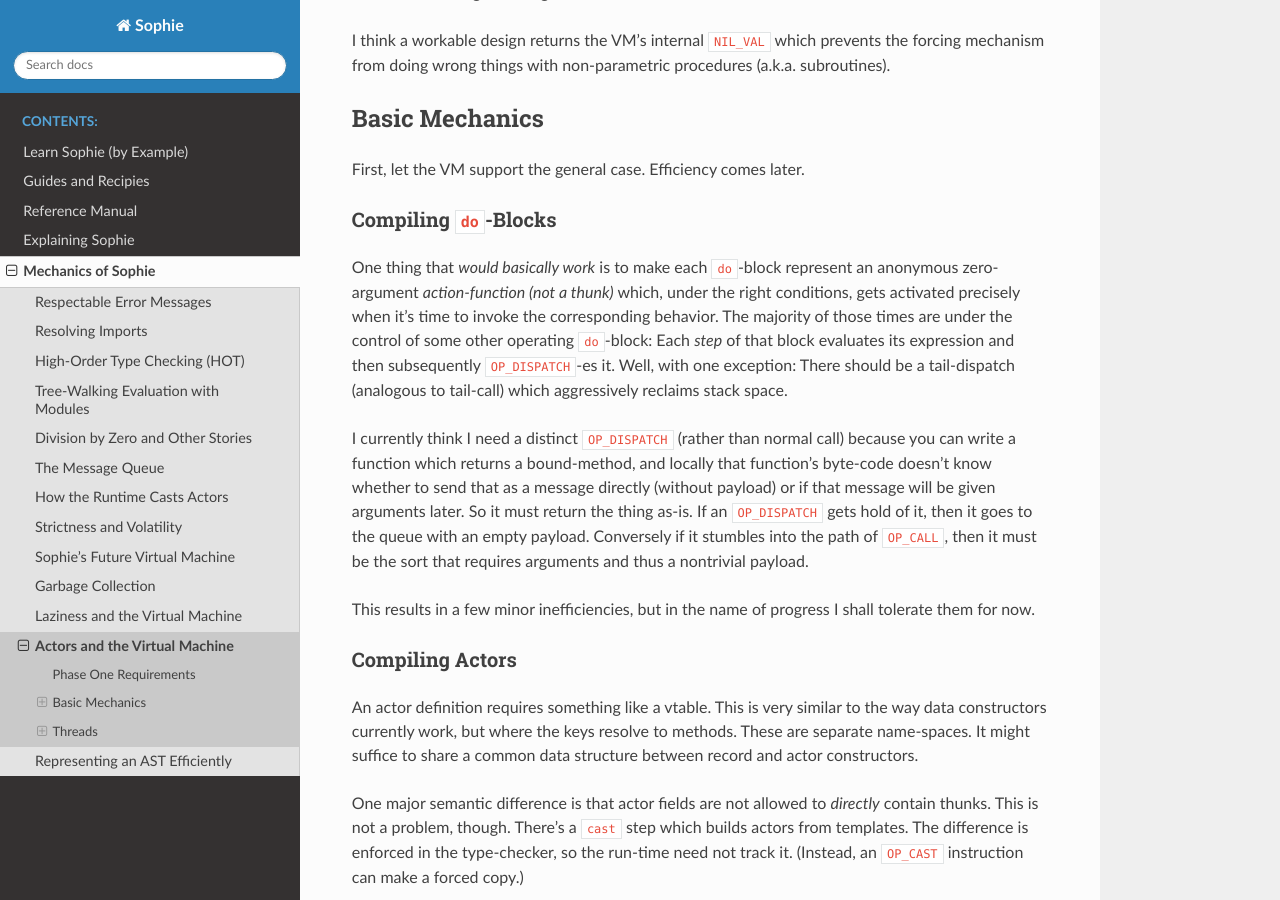
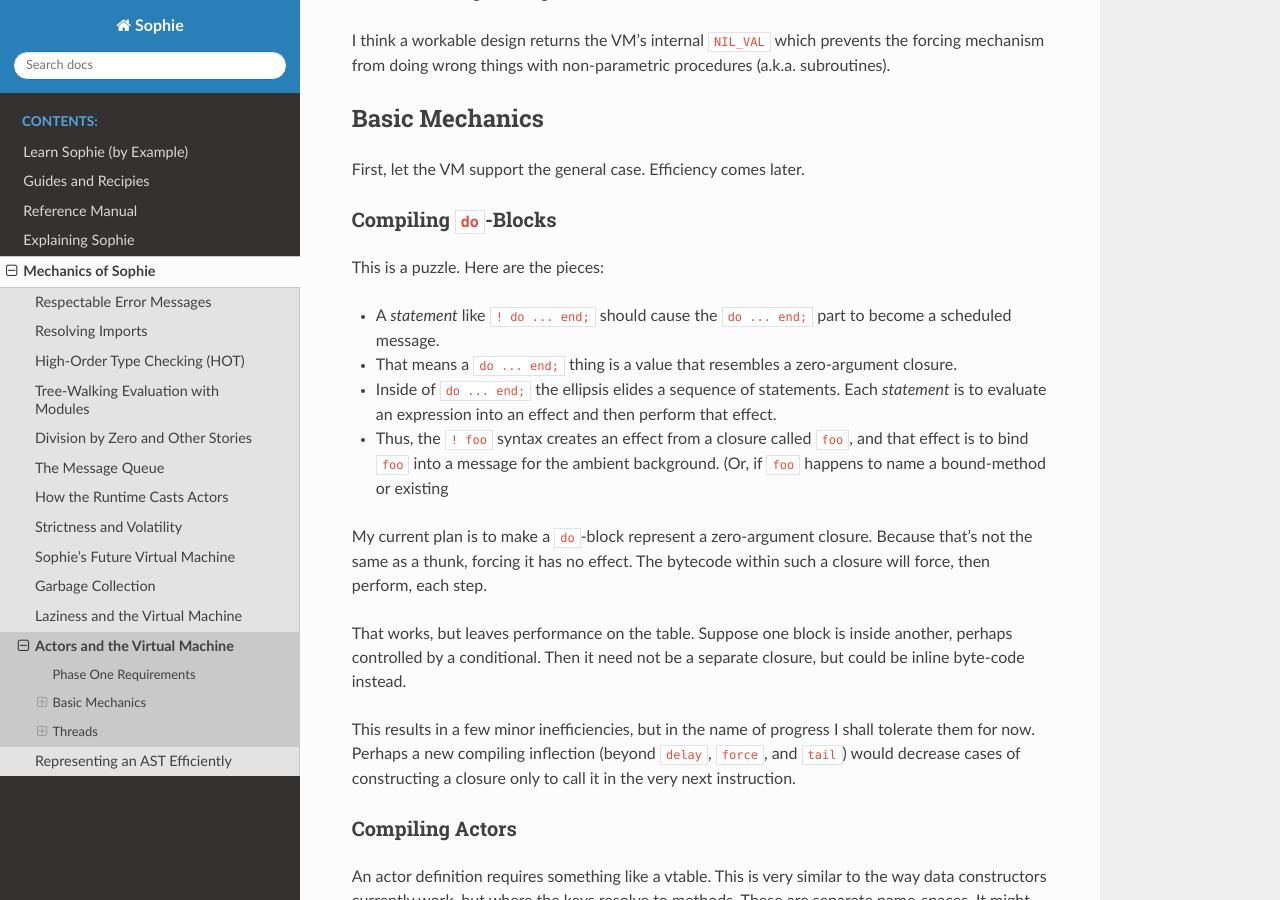
Before and after one commit to kjosib/sophie, a Sphinx documentation site: the page built from docs/tech/actor.rst, in a window 1280 px wide and 900 px high, scrolled down 1029 px. Built offline with Sphinx 7.4.7 and the Read the Docs theme 2.0.0, drawn with Linux system fonts in a browser that asks for light colours.

```diff
--- a/docs/tech/actor.rst
+++ b/docs/tech/actor.rst
@@ -45,23 +45,27 @@
 Compiling ``do``-Blocks
 -------------------------
 
-One thing that *would basically work* is to make each ``do``-block represent an anonymous
-zero-argument *action-function (not a thunk)* which, under the right conditions,
-gets activated precisely when it's time to invoke the corresponding behavior.
-The majority of those times are under the control of some other operating ``do``-block:
-Each *step* of that block evaluates its expression and then subsequently ``OP_DISPATCH``-es it.
-Well, with one exception: There should be a tail-dispatch (analogous to tail-call)
-which aggressively reclaims stack space.
+This is a puzzle. Here are the pieces:
 
-I currently think I need a distinct ``OP_DISPATCH`` (rather than normal call) because
-you can write a function which returns a bound-method, and locally that function's
-byte-code doesn't know whether to send that as a message directly (without payload)
-or if that message will be given arguments later. So it must return the thing as-is.
-If an ``OP_DISPATCH`` gets hold of it, then it goes to the queue with an empty payload.
-Conversely if it stumbles into the path of ``OP_CALL``, then it must be the sort that
-requires arguments and thus a nontrivial payload.
+* A *statement* like ``! do ... end;`` should cause the ``do ... end;`` part to become a scheduled message.
+* That means a ``do ... end;`` thing is a value that resembles a zero-argument closure.
+* Inside of ``do ... end;`` the ellipsis elides a sequence of statements.
+  Each *statement* is to evaluate an expression into an effect and then perform that effect.
+* Thus, the ``! foo`` syntax creates an effect from a closure called ``foo``,
+  and that effect is to bind ``foo`` into a message for the ambient background.
+  (Or, if ``foo`` happens to name a bound-method or existing
+
+My current plan is to make a ``do``-block represent a zero-argument closure.
+Because that's not the same as a thunk, forcing it has no effect.
+The bytecode within such a closure will force, then perform, each step.
+
+That works, but leaves performance on the table. Suppose one block is inside another,
+perhaps controlled by a conditional. Then it need not be a separate closure,
+but could be inline byte-code instead.
 
 This results in a few minor inefficiencies, but in the name of progress I shall tolerate them for now.
+Perhaps a new compiling inflection (beyond ``delay``, ``force``, and ``tail``) would
+decrease cases of constructing a closure only to call it in the very next instruction.
 
 Compiling Actors
 ------------------
```
Also changed, not shown: 1 other file.
